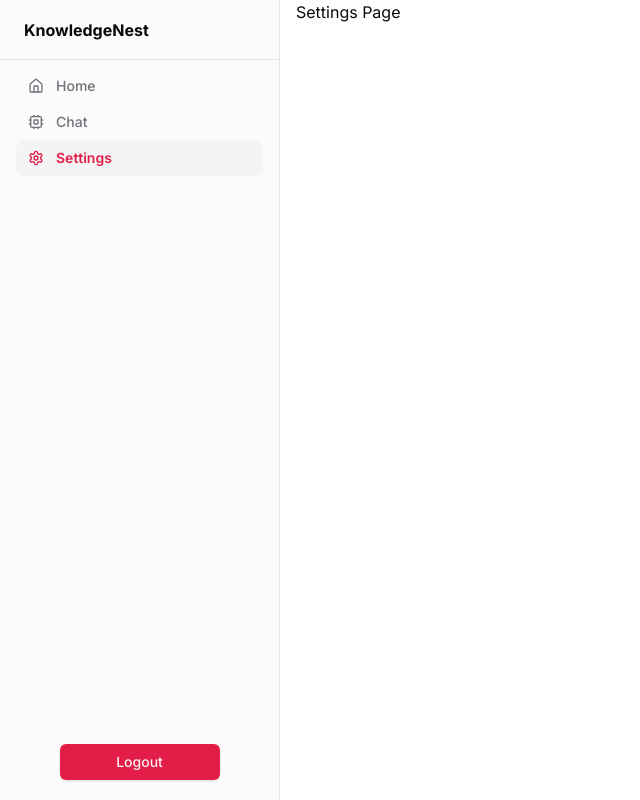
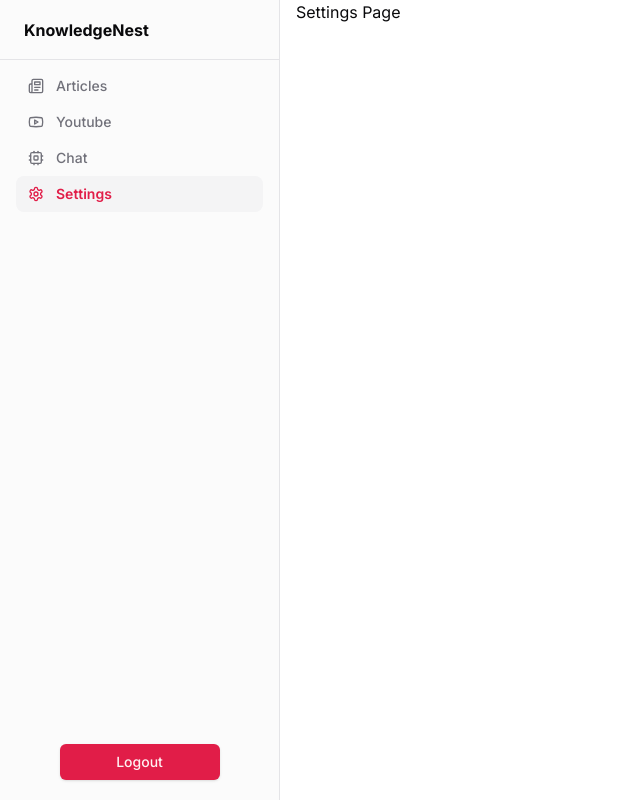
Before and after one commit to hippolyteleveque/knowledgenest, a Next.js app in the folder frontend/: page /app/settings in a window 1280 px wide. Shown: the whole page, without its empty margins (0-640 px from the left). Built offline with nearby package versions, Linux system fonts and the light colour scheme.

Commit message:
Added youtube on the navlinks.

```diff
--- a/frontend/app/ui/common/nav-links.tsx
+++ b/frontend/app/ui/common/nav-links.tsx
@@ -2,11 +2,13 @@
 
 import Link from "next/link";
 import clsx from "clsx";
-import { Home, Settings, Cpu } from "lucide-react";
+import { Newspaper, Settings, Cpu, Youtube } from "lucide-react";
+
 import { usePathname } from "next/navigation";
 
 const links = [
-  { name: "Home", href: "/app", icon: Home },
+  { name: "Articles", href: "/app", icon: Newspaper },
+  { name: "Youtube", href: "/app/videos", icon: Youtube },
   {
     name: "Chat",
     href: "/app/chat",
@@ -37,7 +39,7 @@ export default function NavLinks() {
                 "flex items-center gap-3 rounded-lg px-3 py-2 text-muted-foreground transition-all hover:text-primary",
                 {
                   "text-primary bg-muted font-semibold": pathname == link.href,
-                },
+                }
               )}
             >
               <LinkIcon className="h-4 w-4" />
```
